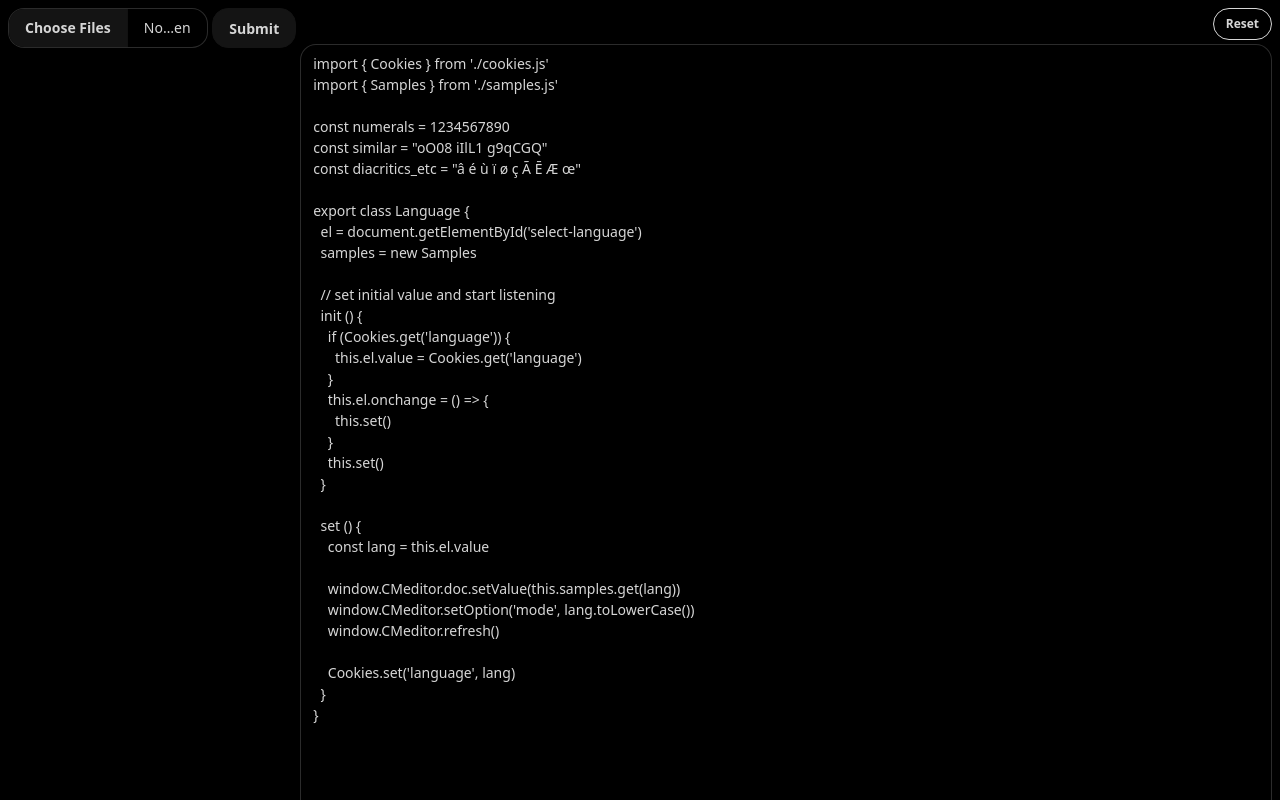
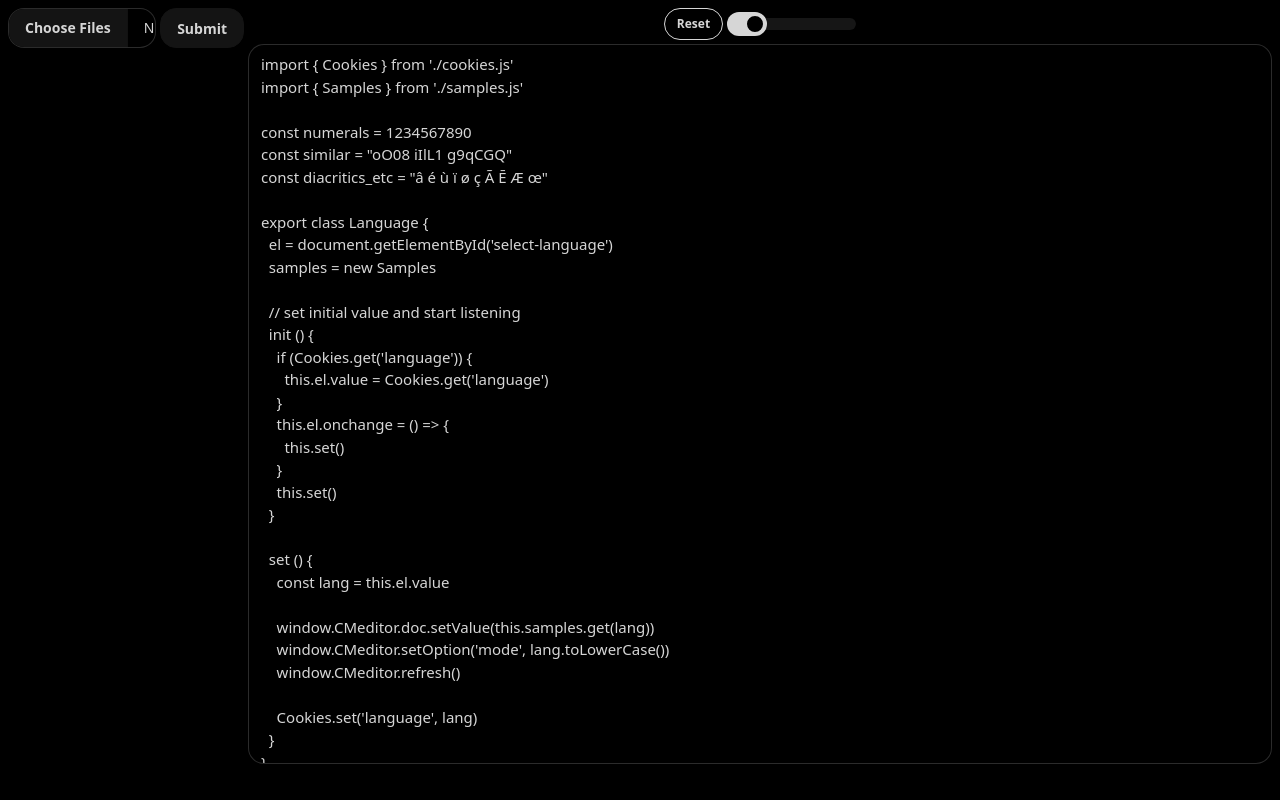
Before and after one commit to SamiSuleiman/typ, an Angular app: page /home in a window 1280 px wide. Shown: the top 800 px of the page. Built offline with nearby package versions, Linux system fonts and the light colour scheme.

Commit message:
wip: better font preview

```diff
--- a/src/app/home/fonts-preview/fonts-preview.component.ts
+++ b/src/app/home/fonts-preview/fonts-preview.component.ts
@@ -4,17 +4,29 @@ import { DEFAULT_EDITOR_CONTENT } from '../home.consts';
 
 @Component({
   template: `
-    <div class="flex flex-col gap-1 items-end">
-      <div>
-        <button class="btn btn-sm btn-outline" (click)="onResetContent()">
+    <div class="flex flex-col gap-1 items-center">
+      <div class="flex items-center gap-1">
+        <button class="btn btn-sm btn-outline" (click)="onReset()">
           Reset
         </button>
+        <input
+          type="range"
+          min="0"
+          max="100"
+          [value]="$fontSize()"
+          class="range"
+          [(ngModel)]="$fontSize"
+        />
       </div>
-      <textarea
-        class="textarea w-full"
-        [rows]="45"
-        [(ngModel)]="$content"
-      ></textarea>
+      <div class="w-[80vw] flex gap-2 overflow-scroll">
+        <textarea
+          [style]="{ fontSize: this.$fontSize() + 'px' }"
+          class="textarea grow resize-none overflow max-h-[90vh]"
+          [rows]="45"
+          [value]="$content()"
+          [(ngModel)]="$content"
+        ></textarea>
+      </div>
     </div>
   `,
   imports: [FormsModule],
@@ -22,8 +34,10 @@ import { DEFAULT_EDITOR_CONTENT } from '../home.consts';
 })
 export class FontsPreviewComponent {
   protected readonly $content = model(DEFAULT_EDITOR_CONTENT);
+  protected readonly $fontSize = model(15);
 
-  protected onResetContent() {
+  protected onReset() {
     this.$content.set(DEFAULT_EDITOR_CONTENT);
+    this.$fontSize.set(15);
   }
 }
```
